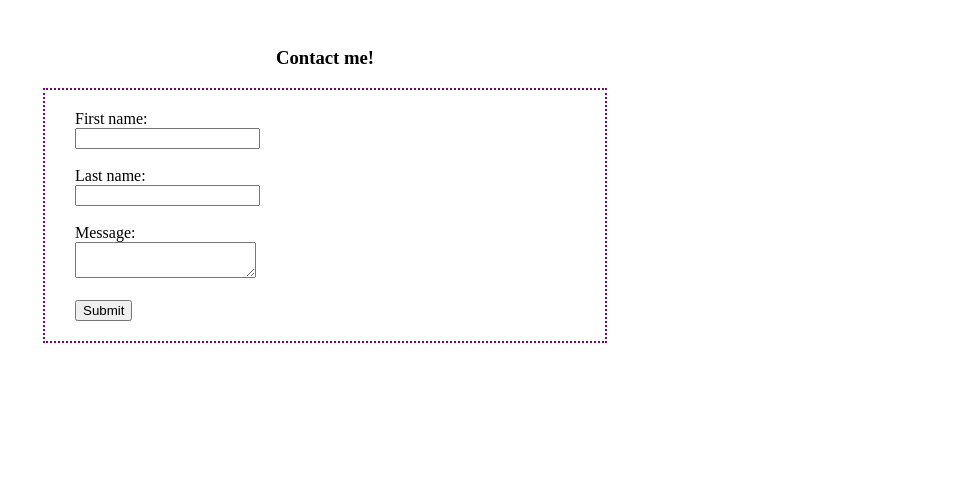
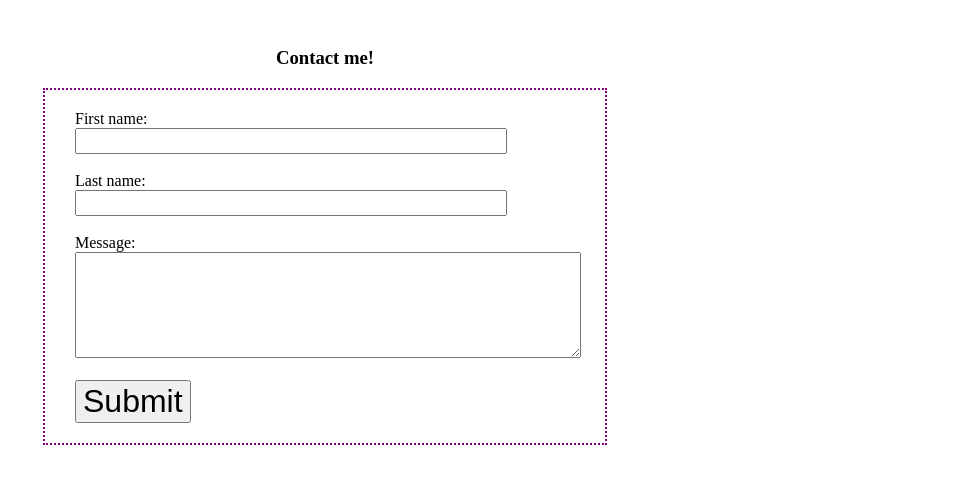
Before and after one commit to JennieHamilton/Deliverable-1, a plain HTML site: page contact.html in a window 1280 px wide. Shown: the part 136-620 px from the top of the page, without its empty margins (315-1280 px from the left). Drawn offline with Linux system fonts and the light colour scheme; a web font is replaced by a local one.

Commit message:
modified contact input

```diff
--- a/contact.html
+++ b/contact.html
@@ -19,13 +19,13 @@
 
     <form class="form" action="/action_page.php">
   First name:<br>
-      <input type="text" name="firstname">
+      <input type="text" class="textbox" name="firstname" size="45">
       <br><br>Last name:<br>
-      <input type="text" name="lastname">
+      <input type="text" class="textbox" name="lastname" size="45">
       <br><br>Message:<br>
       <textarea name="textarea"></textarea>
       <br><br>
-      <input type="submit" value="Submit">
+      <input type="submit" class="submit" value="Submit">
     </form>
 
   </body>
--- a/stylesheet.css
+++ b/stylesheet.css
@@ -21,6 +21,21 @@ h1 {
   text-align: center;
   font-family: 'Dawning of a New Day', cursive;
   font-size: 300%;
+}
+
+.textbox {
+  height: 20px;
+  font-size: 15px;
+}
+
+textarea {
+  height: 100px;
+  width: 500px;
+  font-size: 15px;
+}
+
+.submit {
+  font-size: 2em;
 }
 
 .h3center {
```
